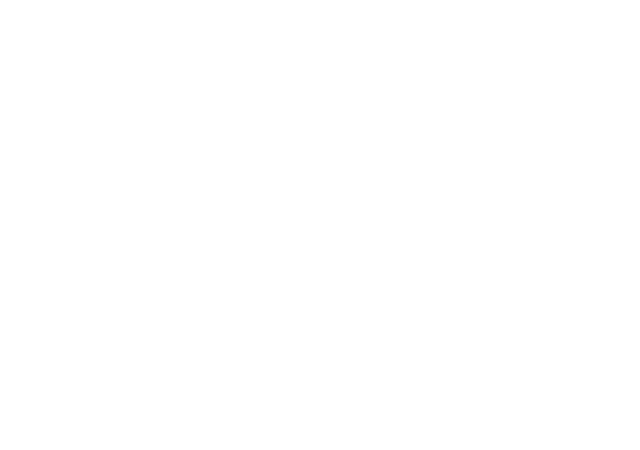
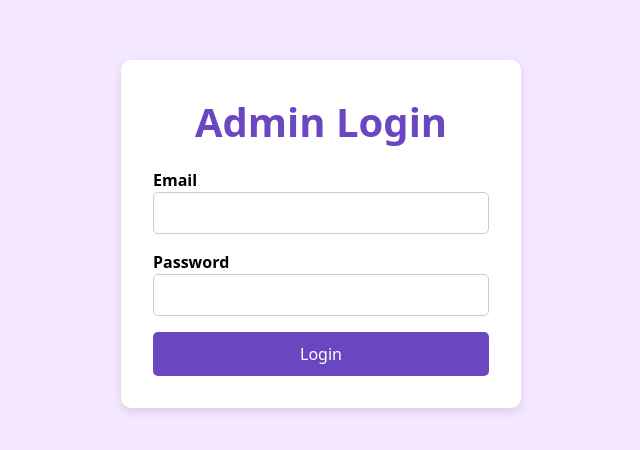
Before and after one commit to Vnuja/Online-Traffic-Fine-Payment-System, a React (Vite) app in the folder frontend/: page /adminlogin in a window 1280 px wide. Before the commit this address had no page. Shown: the part 166-616 px from the top of the page, without its empty margins (319-959 px from the left). Built offline with nearby package versions, Linux system fonts and the light colour scheme.

Commit message:
Admin sign in fixed

```diff
--- a/frontend/src/App.jsx
+++ b/frontend/src/App.jsx
@@ -1,6 +1,9 @@
 import React from "react";
+import { Route, Routes } from "react-router-dom";
+
+//Admin Management System
 import AdminRegister from "./Components/Admin/AdminRegister";
-import { Route, Routes } from "react-router-dom";
+import AdminLogin from "./Components/Admin/AdminLogin";
 
 //User Management System
 import SignUp from "./components/User/SignUp";
@@ -11,7 +14,8 @@ function App() {
     <div>
       <Routes>
         {/* Admin */}
-        <Route path="/admin" element={<AdminRegister />} />
+        <Route path="/adminregister" element={<AdminRegister />} />
+        <Route path="/adminlogin" element={<AdminLogin />} />
 
         {/* User */}
         <Route path="/signup" element={<SignUp />} />
--- /dev/null
+++ b/frontend/src/Components/Admin/AdminLogin.css
@@ -0,0 +1,69 @@
+/* AdminLogin.css */
+
+.admin-login-container {
+    display: flex;
+    justify-content: center;
+    align-items: center;
+    min-height: 100vh;
+    background-color: #f3e8ff;
+  }
+
+  .admin-login-box {
+    background: #fff;
+    padding: 2rem;
+    border-radius: 10px;
+    box-shadow: 0 4px 10px rgba(0, 0, 0, 0.1);
+    width: 400px;
+  }
+
+  .admin-login-title {
+    text-align: center;
+    font-size: 2.5rem;
+    font-weight: bold;
+    color: #6b46c1;
+    margin-bottom: 1rem;
+  }
+
+  .admin-login-form {
+    display: flex;
+    flex-direction: column;
+    gap: 1rem;
+  }
+
+  .admin-login-label {
+    font-weight: bold;
+  }
+
+  .admin-login-input {
+    width: 100%;
+    padding: 8px;
+    border: 1px solid #ccc;
+    border-radius: 5px;
+    transition: border 0.3s ease-in-out;
+  }
+
+  .admin-login-input:focus {
+    border-color: #6b46c1;
+    outline: none;
+  }
+
+  .admin-login-error {
+    color: red;
+    font-size: 0.875rem;
+  }
+
+  .admin-login-button {
+    width: 100%;
+    background-color: #6b46c1;
+    color: white;
+    padding: 10px;
+    border: none;
+    border-radius: 5px;
+    cursor: pointer;
+    font-size: 1rem;
+    transition: background 0.3s ease-in-out;
+  }
+
+  .admin-login-button:hover {
+    background-color: #553c9a;
+  }
--- /dev/null
+++ b/frontend/src/Components/Admin/AdminLogin.jsx
@@ -0,0 +1,65 @@
+import { useForm } from "react-hook-form";
+import { yupResolver } from "@hookform/resolvers/yup";
+import * as yup from "yup";
+import "../Admin/AdminLogin.css";  // We'll create this CSS file
+
+const schema = yup.object().shape({
+  email: yup.string().email("Invalid email").required("Email is required"),
+  password: yup.string().min(6, "Password must be at least 6 characters").required("Password is required"),
+});
+
+const AdminLogin = () => {
+  const {
+    register,
+    handleSubmit,
+    formState: { errors },
+  } = useForm({
+    resolver: yupResolver(schema),
+  });
+
+  const onSubmit = async (data) => {
+    // Here you would typically send a POST request to the backend to login
+    // Example with axios (uncomment and replace with your API)
+    // try {
+    //   const response = await axios.post('/api/admin/login', data);
+    //   localStorage.setItem("token", response.data.token);
+    //   navigate("/admin-dashboard");
+    // } catch (error) {
+    //   alert("Login failed");
+    // }
+    console.log(data); // For now, just log the data
+  };
+
+  return (
+    <div className="admin-login-container">
+      <div className="admin-login-box">
+        <h2 className="admin-login-title">Admin Login</h2>
+        <form onSubmit={handleSubmit(onSubmit)} className="admin-login-form">
+          <div>
+            <label className="admin-login-label">Email</label>
+            <input
+              type="email"
+              {...register("email")}
+              className="admin-login-input"
+            />
+            <p className="admin-login-error">{errors.email?.message}</p>
+          </div>
+          <div>
+            <label className="admin-login-label">Password</label>
+            <input
+              type="password"
+              {...register("password")}
+              className="admin-login-input"
+            />
+            <p className="admin-login-error">{errors.password?.message}</p>
+          </div>
+          <button type="submit" className="admin-login-button">
+            Login
+          </button>
+        </form>
+      </div>
+    </div>
+  );
+};
+
+export default AdminLogin;
--- a/frontend/src/Components/Admin/AdminRegister.css
+++ b/frontend/src/Components/Admin/AdminRegister.css
@@ -18,7 +18,7 @@
 
   .admin-register-title {
     text-align: center;
-    font-size: 1.5rem;
+    font-size: 2.5rem;
     font-weight: bold;
     color: #6b46c1;
     margin-bottom: 1rem;
```
Also changed, not shown: 2 other files (tests, documents, lock files or other folders).
